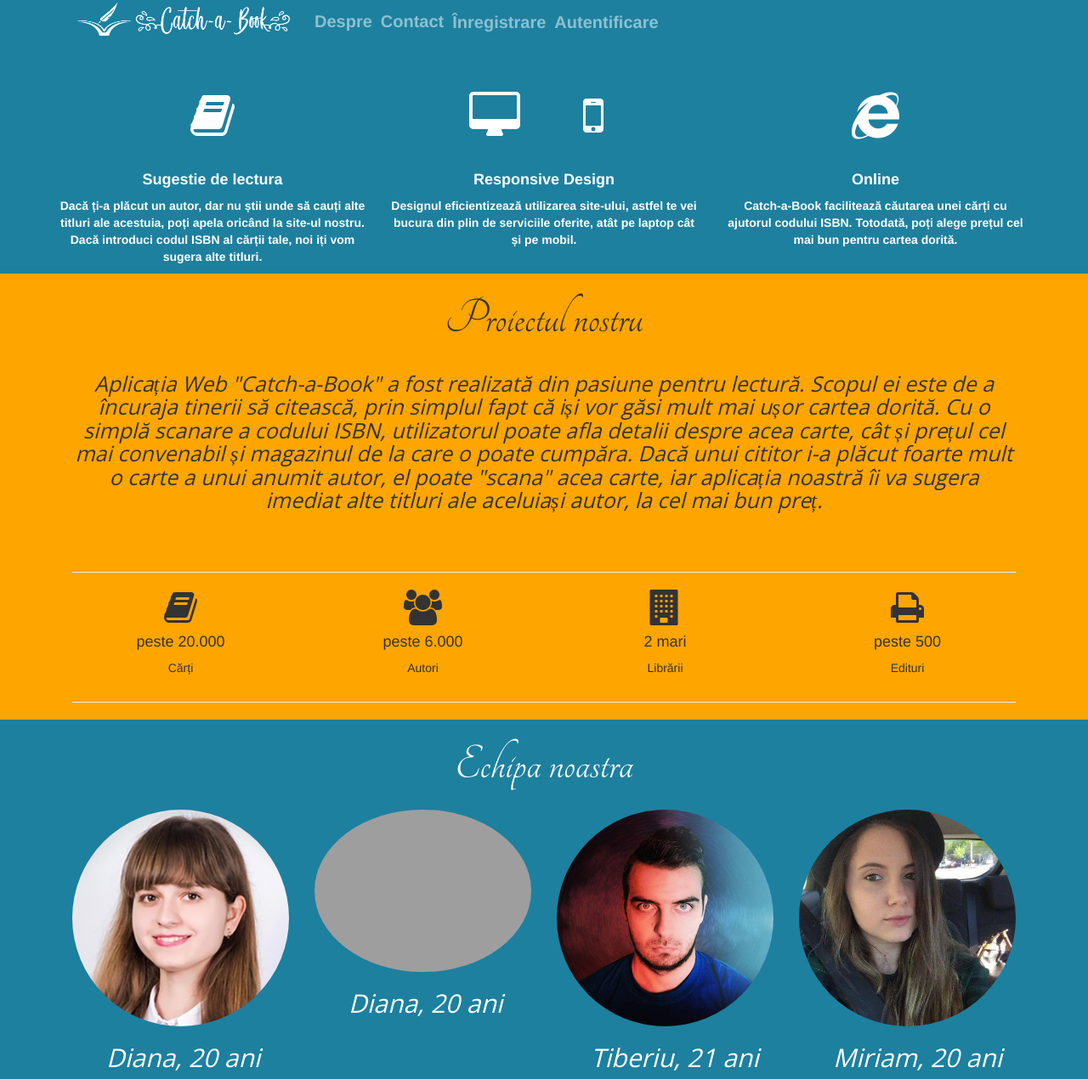
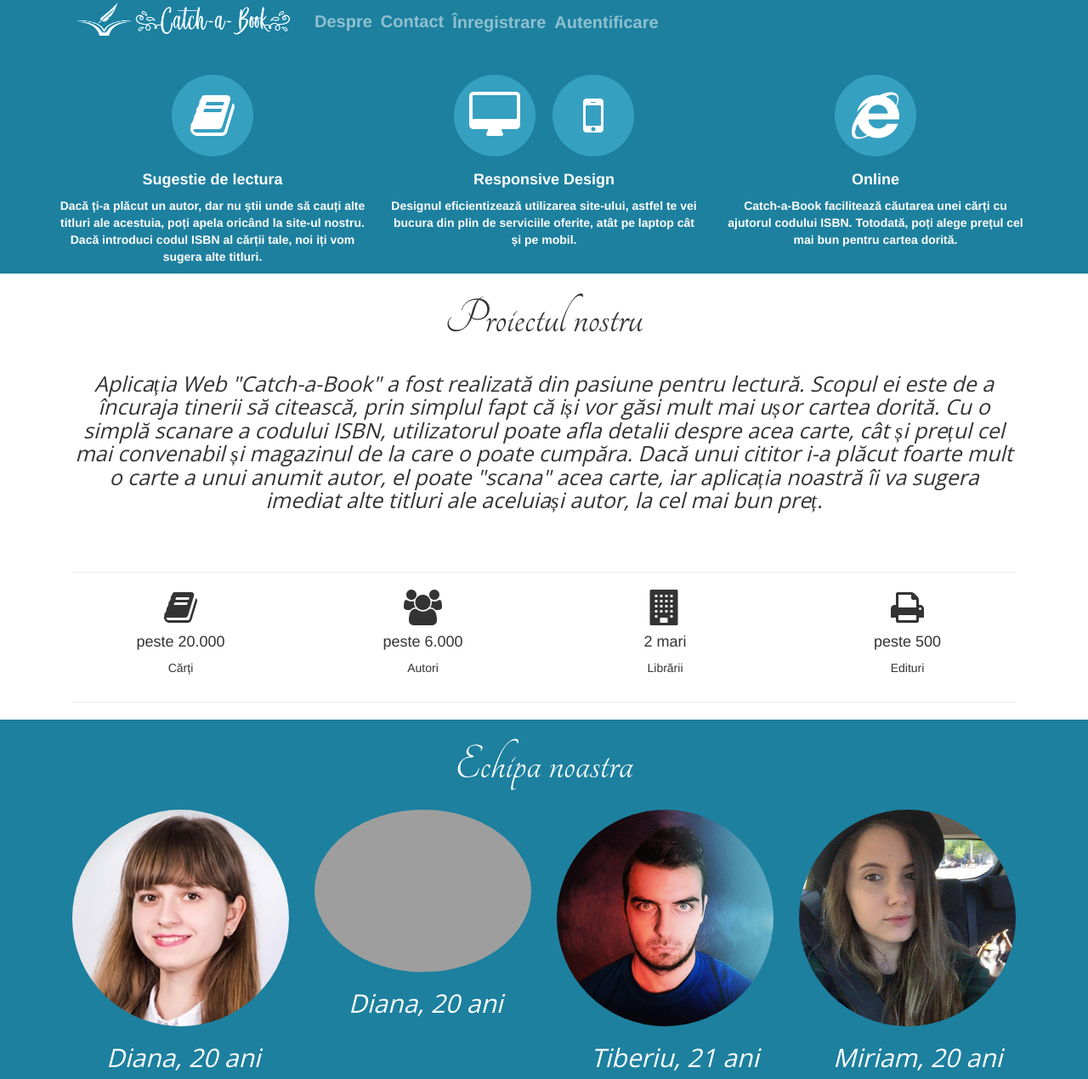
Before and after one commit to mdiannna/Catch-a-book, a Python web app: template Code/app/templates/about.html in a window 1280 px wide. Shown: the top 1270 px of the page at 85% size. Run offline with Jinja, Linux system fonts and the light colour scheme; the template is opened without the code that fills it, so the values that code supplies are empty; some libraries are stand-ins or nearby versions; grey boxes are pictures that could not be loaded.

Commit message:
color circle

```diff
--- a/Code/app/templates/about.html
+++ b/Code/app/templates/about.html
@@ -13,7 +13,7 @@
                     <!-- Descriere - Sugestie de lectura-->
                     <div class="col-md-4 wow fadeInRight" data-wow-duration="500ms" data-wow-delay="900ms">
                     <span class="fa-stack fa-4x">
-                        <i class="fa fa-circle fa-stack-2x text-primary"></i>
+                        <i class="fa fa-circle fa-stack-2x" style="color: #36a0c1"></i>
                         <i class="fa fa-book fa-stack-1x fa-inverse"></i>
                     </span>
                         <h4 class="service-heading text-bold">Sugestie de lectura</h4>
@@ -27,11 +27,11 @@
                     <!-- Descriere - Responsive Desigh-->
                     <div class="col-md-4 wow fadeInUp" data-wow-duration="500ms" data-wow-delay="500ms">
                     <span class="fa-stack fa-4x">
-                        <i class="fa fa-circle fa-stack-2x text-primary"></i>
+                        <i class="fa fa-circle fa-stack-2x" style="color: #36a0c1"></i>
                         <i class="fa fa-desktop fa-stack-1x fa-inverse"></i>
                     </span>
                         <span class="fa-stack fa-4x">
-                        <i class="fa fa-circle fa-stack-2x text-primary"></i>
+                        <i class="fa fa-circle fa-stack-2x" style="color: #36a0c1"></i>
                         <i class="fa fa-mobile fa-stack-1x fa-inverse"></i>
                     </span>
                         <h4 class="service-heading text-bold">Responsive Design</h4>
@@ -44,7 +44,7 @@
                     <!-- Descriere - Online-->
                     <div class="col-md-4">
                     <span class="fa-stack fa-4x">
-                        <i class="fa fa-circle fa-stack-2x text-primary"></i>
+                        <i class="fa fa-circle fa-stack-2x" style="color: #36a0c1"></i>
                         <i class="fa fa-internet-explorer fa-stack-1x fa-inverse"></i>
                     </span>
                         <h4 class="service-heading text-white text-bold">Online</h4>
@@ -59,12 +59,11 @@
     </section>
 
 
-    <section id="about_project" style="background-color:orange">
+    <section id="about_project" style="background-color:white">
         <div class="container">
             <div class="row">
                 <div class="col-lg-12 text-center">
                     <h2 class="section-heading wow fadeIn animated" data-wow-duration="1500ms" style="font-family:Tangerine,Serif,serif; font-size: 60px">Proiectul nostru</h2>
-
                 </div>
                 <div class="col-lg-12 text-center">
                     <div class="text-spacing">
```
